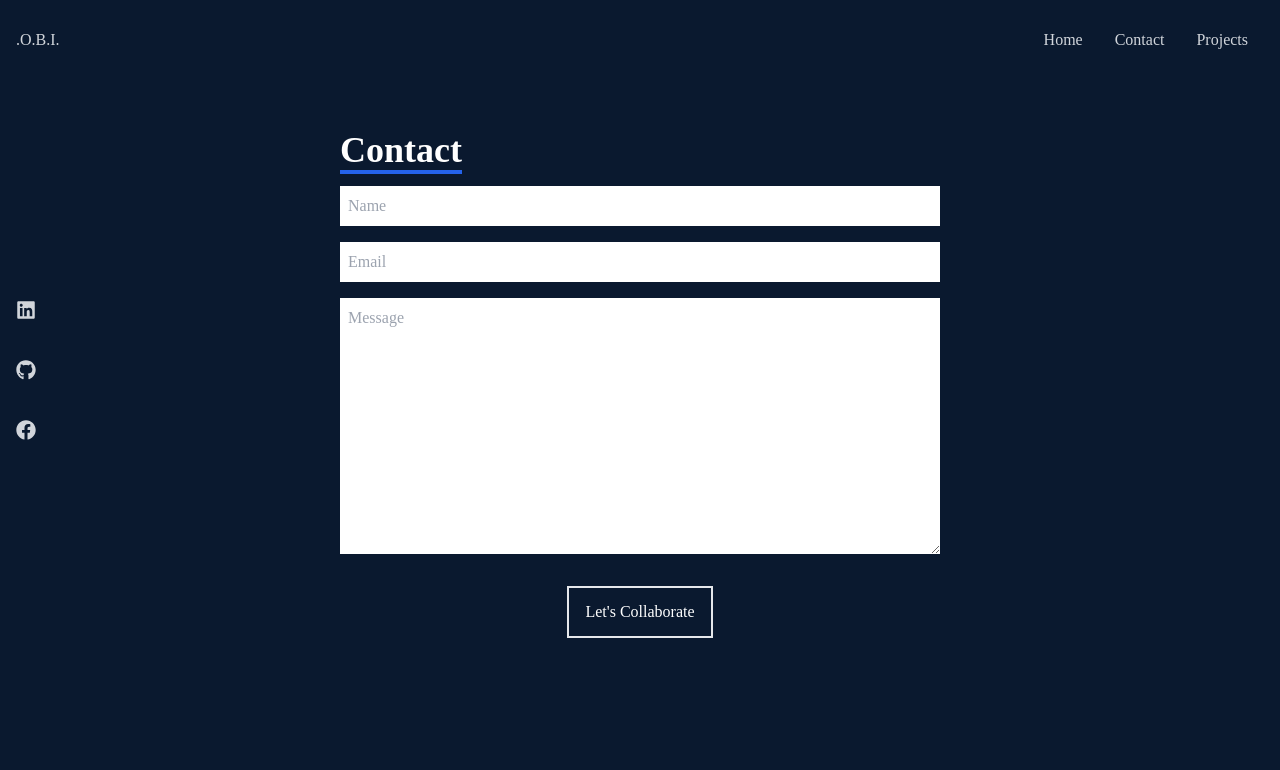
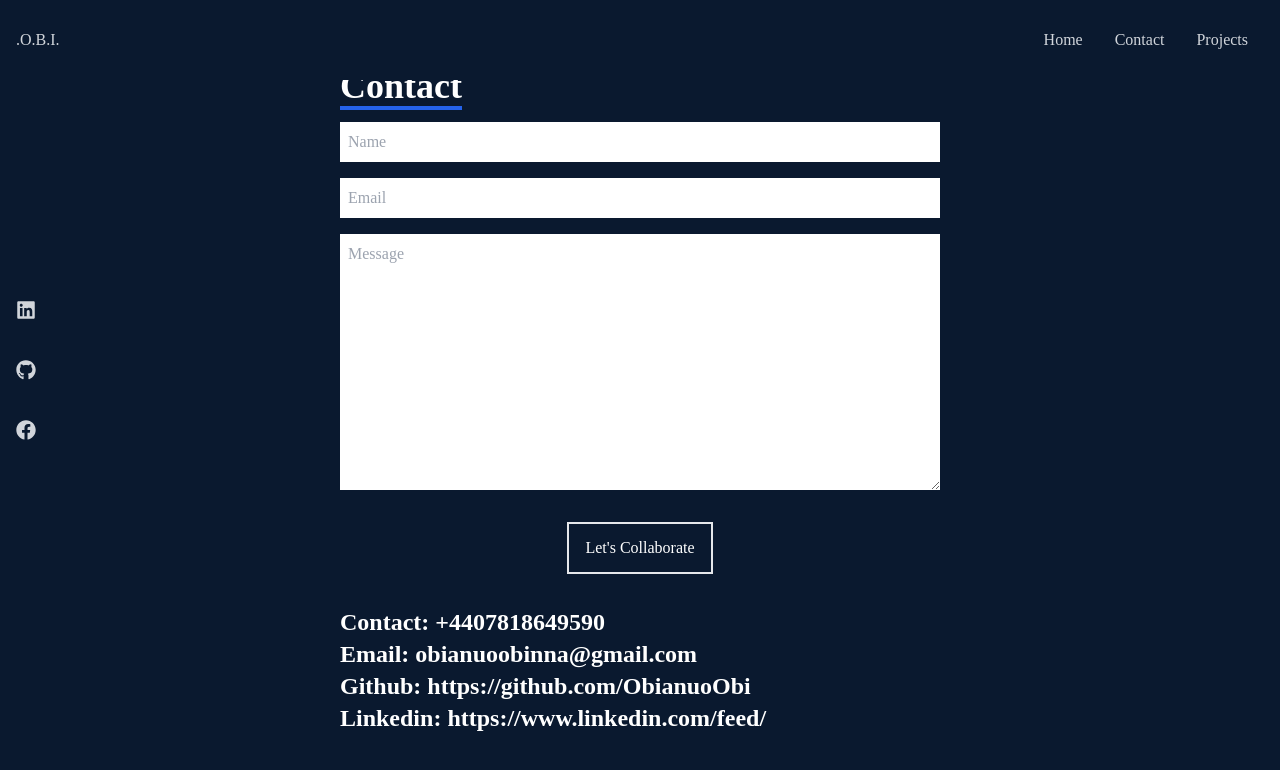
Before and after one commit to ObianuoObi/react-portfolio-app, a React (Create React App) app: page /contact in a window 1280 px wide. Shown: the top 770 px of the page. Built offline with nearby package versions, Linux system fonts and the light colour scheme.

Commit message:
Readme file updated

```diff
--- a/src/Components/Contact.jsx
+++ b/src/Components/Contact.jsx
@@ -11,9 +11,14 @@ const Contact = () => {
             <input className="my-4 p-2 bg-white "type="email" placeholder='Email' name="name"/>
             <textarea className='bg-white p-2' name="message" rows="10"placeholder='Message'></textarea>
             <button className='text-white border-2 hover:bg-blue-600 hover:border-blue-600 px-4 py-3 my-8 mx-auto flex items-center'>Let's Collaborate</button>
+            <div> <p className='text-2xl font-bold  text-white'>Contact: +4407818649590</p></div>
+            <div> <p className='text-2xl font-bold  text-white'>Email: obianuoobinna@gmail.com</p></div>
+            <div> <a href="#" className='text-2xl font-bold  text-white'>Github: https://github.com/ObianuoObi</a> </div>
+            <div> <a href="#" className='text-2xl font-bold  text-white'>Linkedin: https://www.linkedin.com/feed/ </a> </div>
         </form>
 
     </div>
+
   )
 }
 
--- a/src/Components/Projects.jsx
+++ b/src/Components/Projects.jsx
@@ -2,7 +2,16 @@ import React from 'react'
 
 const Projects = () => {
   return (
-    <div></div>
+    <div className='w-full'>
+        <div className="max-w-[1240px] mx-auto px-2 py-16">
+            <p className='text-xl tracking-widest uppercase text-white'>projects</p>
+            <h2 className='py-4'>What I've Built</h2>
+            <div className='grid md:grid-cols-2 gap-8'>
+
+            </div>
+        </div>
+
+    </div>
   )
 }
 
```
Also changed, not shown: 1 other file (tests, documents, lock files or other folders).
